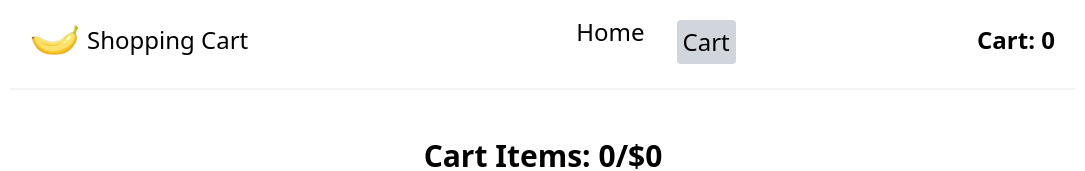
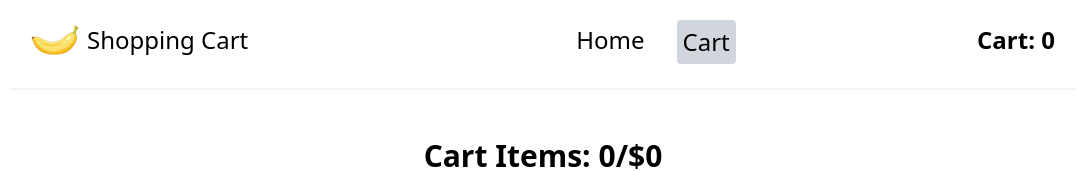
Before and after one commit to ahmad4948/Shopping-Cart, a React (Vite) app: page /cart in a window 1280 px wide. Shown: the top 171 px of the page, without its empty margins (97-1182 px from the left). Built offline with nearby package versions, Linux system fonts and the light colour scheme.

Commit message:
fixed Home button y-axis

```diff
--- a/src/Components/Header1.jsx
+++ b/src/Components/Header1.jsx
@@ -18,7 +18,7 @@ function Header (props){
 
       <nav className="ml-82 flex space-x-8">
        <NavLink to="/" className={({ isActive }) =>(
-              isActive ? "text-2xl bg-gray-300 rounded p-1" : "text-2xl"
+              isActive ? "text-2xl bg-gray-300 rounded p-1" : "text-2xl my-auto"
             )}>Home</NavLink>
 
        <NavLink to="/Cart" className={({ isActive }) =>
```
